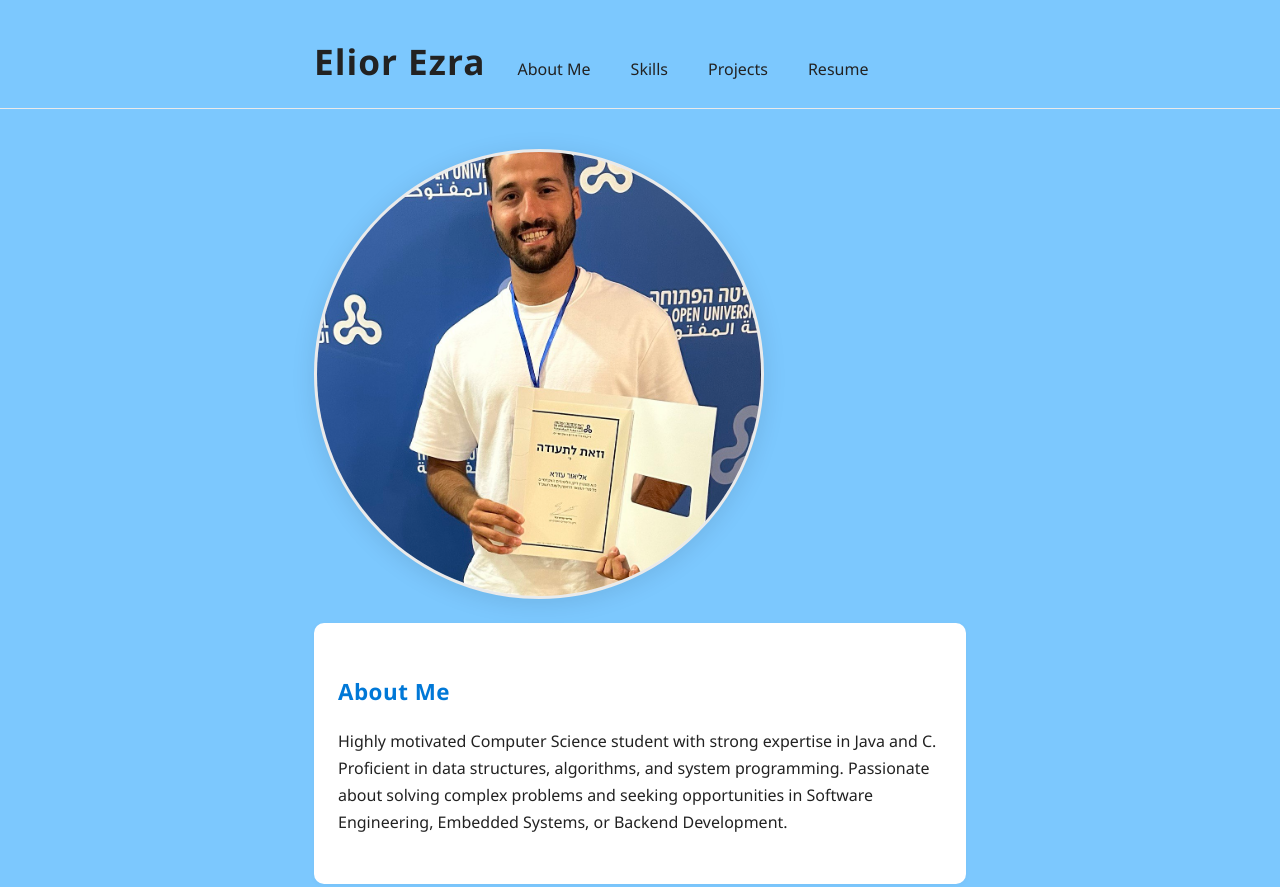
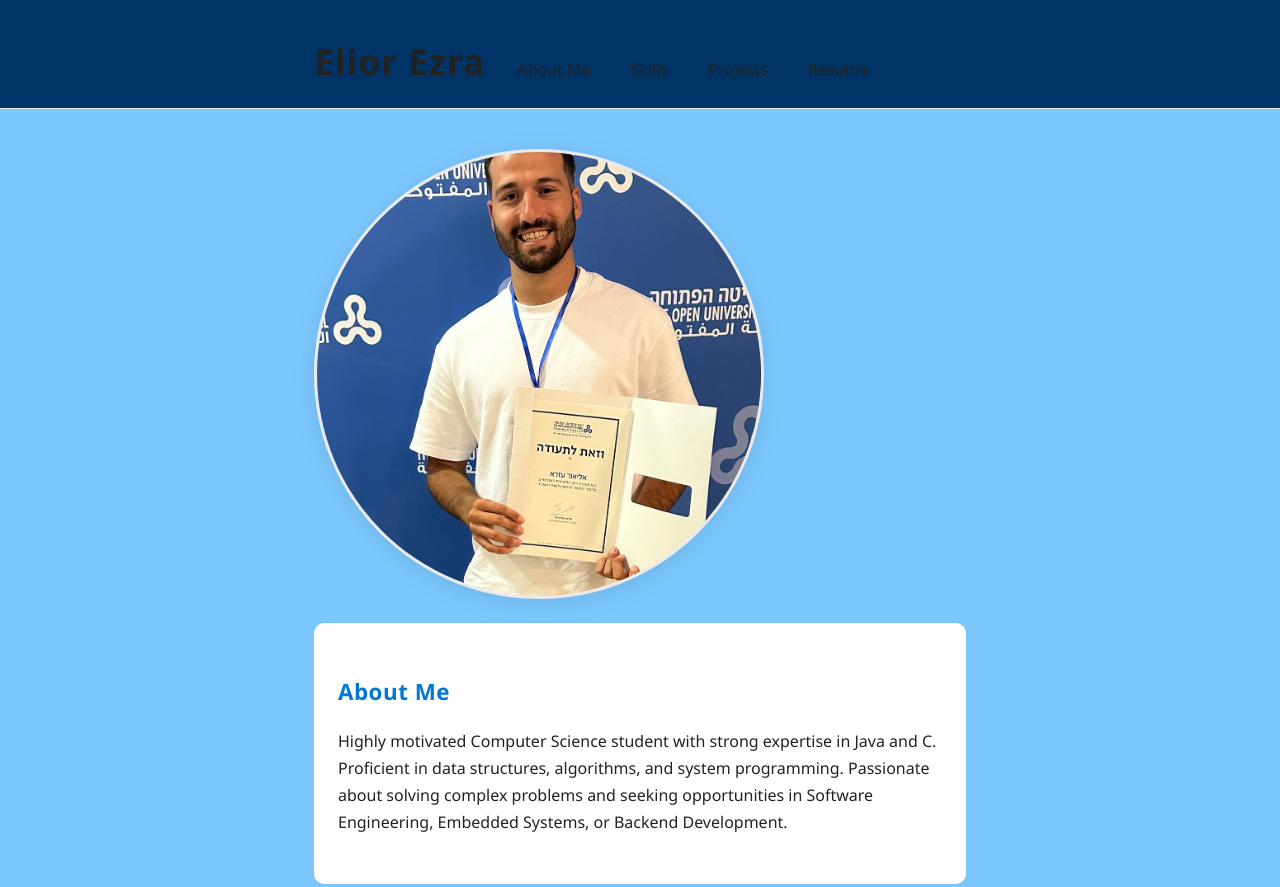
Before and after one commit to EliorEzra/Elior-Ezra, a plain HTML site: page index.html in a window 1280 px wide. Shown: the top 887 px of the page. Drawn offline with Linux system fonts and the light colour scheme.

Commit message:
Update style.css
chage the header background

```diff
--- a/style.css
+++ b/style.css
@@ -28,7 +28,7 @@ body {
 }
 
 header {
-    background: var(--bg);
+    background: #003366;
     border-bottom: 1px solid var(--border);
     padding-top: 2rem;
     padding-bottom: 1rem;
```
